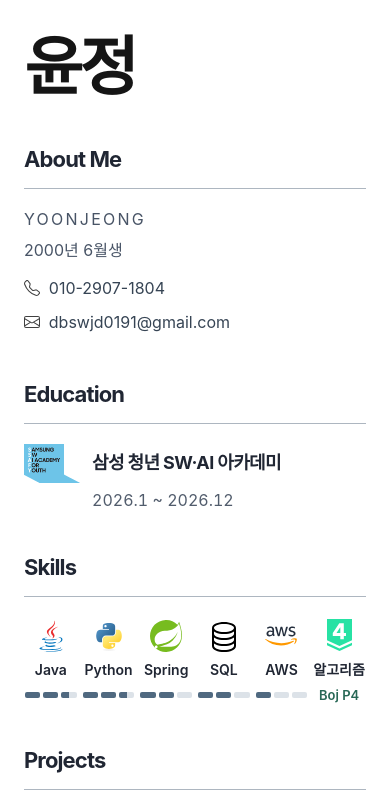
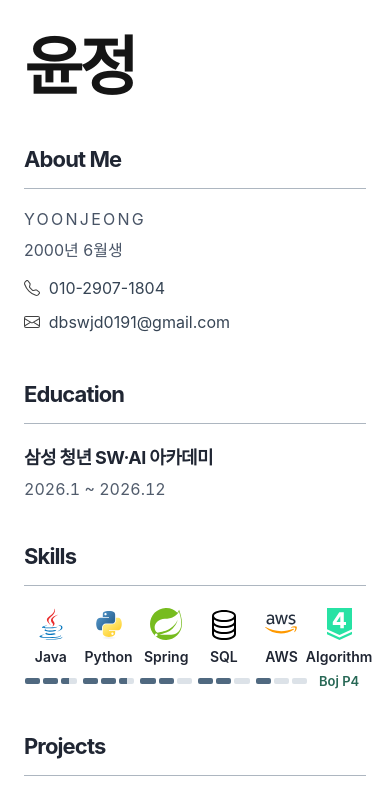
Before and after one commit to dbswjd0191a/dbswjd0191a.github.io, a plain HTML site: page index.html in a window 390 px wide. Drawn offline with Linux system fonts and the light colour scheme.

Commit message:
style: remove academy logo and use Algorithm

```diff
--- a/index.html
+++ b/index.html
@@ -5,7 +5,7 @@
   <meta name="viewport" content="width=device-width, initial-scale=1">
   <meta name="color-scheme" content="only light">
   <title>윤정 · 포트폴리오</title>
-  <link rel="stylesheet" href="./profile.css?v=4">
+  <link rel="stylesheet" href="./profile.css?v=5">
 </head>
 <body>
   <main>
@@ -24,7 +24,7 @@
     <section aria-labelledby="education">
       <h2 id="education" lang="en">Education</h2>
       <div class="education-entry">
-        <h3><img class="academy-logo" src="./assets/ssafy.png" alt="" width="110" height="78">삼성 청년 SW·AI 아카데미</h3>
+        <h3>삼성 청년 SW·AI 아카데미</h3>
         <p class="period"><time datetime="2026-01">2026.1</time> ~ <time datetime="2026-12">2026.12</time></p>
       </div>
     </section>
@@ -68,7 +68,7 @@
         </li>
         <li>
           <img class="skill-icon" src="./assets/skills/platinum-iv.svg" alt="백준 플래티넘 IV" width="44" height="44">
-          <span class="skill-name">알고리즘</span>
+          <span class="skill-name" lang="en">Algorithm</span>
           <span class="rank" lang="en">Boj P4</span>
         </li>
       </ul>
--- a/profile.css
+++ b/profile.css
@@ -61,8 +61,6 @@ h2 {
   padding-top: 1.25rem;
 }
 h3 { font-size: 1.125rem; line-height: 1.6; letter-spacing: -.035em; word-break: keep-all; }
-.education-entry h3 { display: flex; align-items: center; gap: .75rem; }
-.academy-logo { width: 3.5rem; height: auto; flex: none; }
 .period { color: #515c6c; font-variant-numeric: tabular-nums; }
 
 .skills {
@@ -106,11 +104,10 @@ h3 { font-size: 1.125rem; line-height: 1.6; letter-spacing: -.035em; word-break:
 
 @media (max-width: 32rem) {
   .education-entry { align-items: flex-start; flex-direction: column; }
-  .period { margin-inline-start: 4.25rem; }
 }
 @media (max-width: 24rem) {
   .skills {
-    grid-template-columns: repeat(5, minmax(0, 1fr)) 3.5rem;
+    grid-template-columns: repeat(5, minmax(0, 1fr)) max-content;
     gap: .125rem;
     margin-inline: -.75rem;
   }
```
Also changed, not shown: assets/ssafy.png (deleted).
